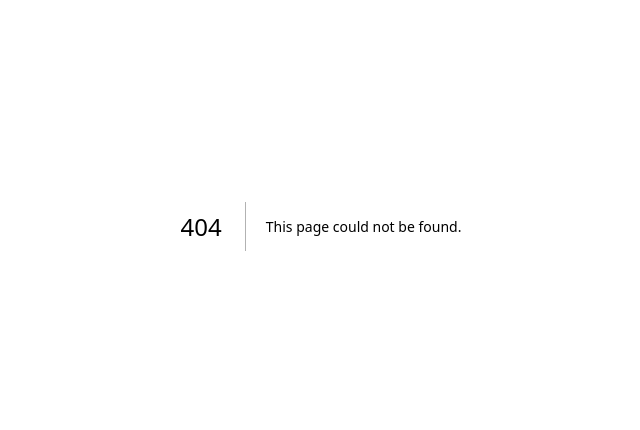
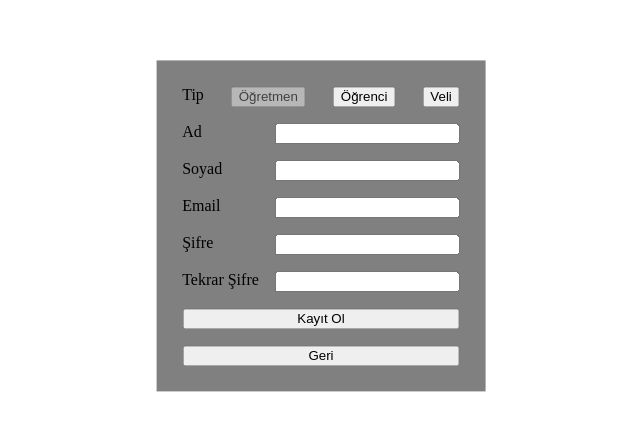
Before and after one commit to zekicaneksi/Private-Lesson-Tracker, a Next.js app in the folder site/: page /signup in a window 1280 px wide. Before the commit this address had no page. Shown: the part 174-604 px from the top of the page, without its empty margins (319-959 px from the left). Built offline with nearby package versions, Linux system fonts and the light colour scheme.

Commit message:
added signup page, only frontend

```diff
--- a/site/pages/signin.js
+++ b/site/pages/signin.js
@@ -19,7 +19,7 @@ export default function Signin() {
         </div>
 
         <button className={styles.fill}>Giriş Yap</button>
-        <a href="/register"><button className={styles.fill}>Kayıt Ol</button></a>
+        <a href="/signup"><button className={styles.fill}>Kayıt Ol</button></a>
 
       </div>
     )
--- /dev/null
+++ b/site/pages/signup.js
@@ -0,0 +1,115 @@
+import Head from 'next/head'
+import styles from '../styles/Signup.module.css'
+import { useEffect, useState } from 'react';
+
+function FormInputComponent(props) {
+
+    return (
+        <div className={styles.flexRow}>
+            <p className={styles.zeroMargin}>{props.label}</p>
+            <input value={props.value}
+                onChange={(event) => props.onChange(event.target.value)}
+                type={props.type}
+                placeholder={props.placeholder}></input>
+        </div>
+    );
+}
+
+export default function Signin() {
+
+    const [type, setType] = useState("teacher");
+    const [formValues, setFormValues] = useState({
+        name: "",
+        surname: "",
+        email: "",
+        password: "",
+        passwordAgain: "",
+        birthDate: "",
+        school: "",
+        gradeBranch: ""
+    });
+
+    useEffect(() => {
+        let holdFormValues = { ...formValues };
+        Object.keys(holdFormValues).forEach(key => {
+            holdFormValues[key] = "";
+        });
+
+        setFormValues(holdFormValues);
+    }, [type])
+
+
+    return (
+        <div className={styles.container}>
+            <Head>
+                <title>Kayıt</title>
+            </Head>
+
+            <div className={styles.flexRow}>
+                <p className={styles.zeroMargin}>Tip</p>
+                <button onClick={() => setType("teacher")} className={(type === 'teacher' ? styles.halfTransparent : "")}>Öğretmen</button>
+                <button onClick={() => setType("student")} className={(type === 'student' ? styles.halfTransparent : "")}>Öğrenci</button>
+                <button onClick={() => setType("guardian")} className={(type === 'guardian' ? styles.halfTransparent : "")}>Veli</button>
+            </div>
+
+            <FormInputComponent
+                label="Ad"
+                value={formValues.name}
+                onChange={(newValue) => { setFormValues({ ...formValues, name: newValue }) }}
+                type="text"
+            />
+
+            <FormInputComponent
+                label="Soyad"
+                value={formValues.surname}
+                onChange={(newValue) => { setFormValues({ ...formValues, surname: newValue }) }}
+                type="text" />
+
+            <FormInputComponent
+                label="Email"
+                value={formValues.email}
+                onChange={(newValue) => { setFormValues({ ...formValues, email: newValue }) }}
+                type="text" />
+
+            <FormInputComponent
+                label="Şifre"
+                value={formValues.password}
+                onChange={(newValue) => { setFormValues({ ...formValues, password: newValue }) }}
+                type="password" />
+
+            <FormInputComponent
+                label="Tekrar Şifre"
+                value={formValues.passwordAgain}
+                onChange={(newValue) => { setFormValues({ ...formValues, passwordAgain: newValue }) }}
+                type="password" />
+
+            {type === 'student' && (
+                <>
+                    <FormInputComponent
+                        label="Doğum Tarihi"
+                        value={formValues.birthDate}
+                        onChange={(newValue) => { setFormValues({ ...formValues, birthDate: newValue }) }}
+                        type="date" />
+
+                    <FormInputComponent
+                        label="Okul"
+                        value={formValues.school}
+                        onChange={(newValue) => { setFormValues({ ...formValues, school: newValue }) }}
+                        type="text"
+                        placeholder={"Boş geçilebilir"} />
+                    <FormInputComponent
+                        label="Sınıf-Şube"
+                        value={formValues.gradeBranch}
+                        onChange={(newValue) => { setFormValues({ ...formValues, gradeBranch: newValue }) }}
+                        type="text"
+                        placeholder={"Boş geçilebilir"} />
+                </>
+
+            )}
+
+            <button className={styles.fill} onClick={() => { console.log(type,formValues) }}>Kayıt Ol</button>
+            <a href="/signin"><button className={styles.fill}>Geri</button></a>
+
+        </div>
+    )
+}
--- /dev/null
+++ b/site/styles/Signup.module.css
@@ -0,0 +1,32 @@
+.container{
+    display: flex;
+    flex-direction: column;
+    gap: 1em;
+    top: 50%;
+    left: 50%;
+    transform: translate(-50%,-50%);
+    background-color: grey;
+    position: absolute;
+    padding: 2%;
+}
+
+.flexRow{
+    display: flex;
+    flex-direction: row;
+    justify-content: space-between;
+    gap: 1em;
+}
+
+.zeroMargin{
+    padding: 0;
+    margin: 0;
+}
+
+.fill{
+    width: 100%;
+    height: 100%;
+}
+
+.halfTransparent{
+    opacity: 50%;
+}
```
